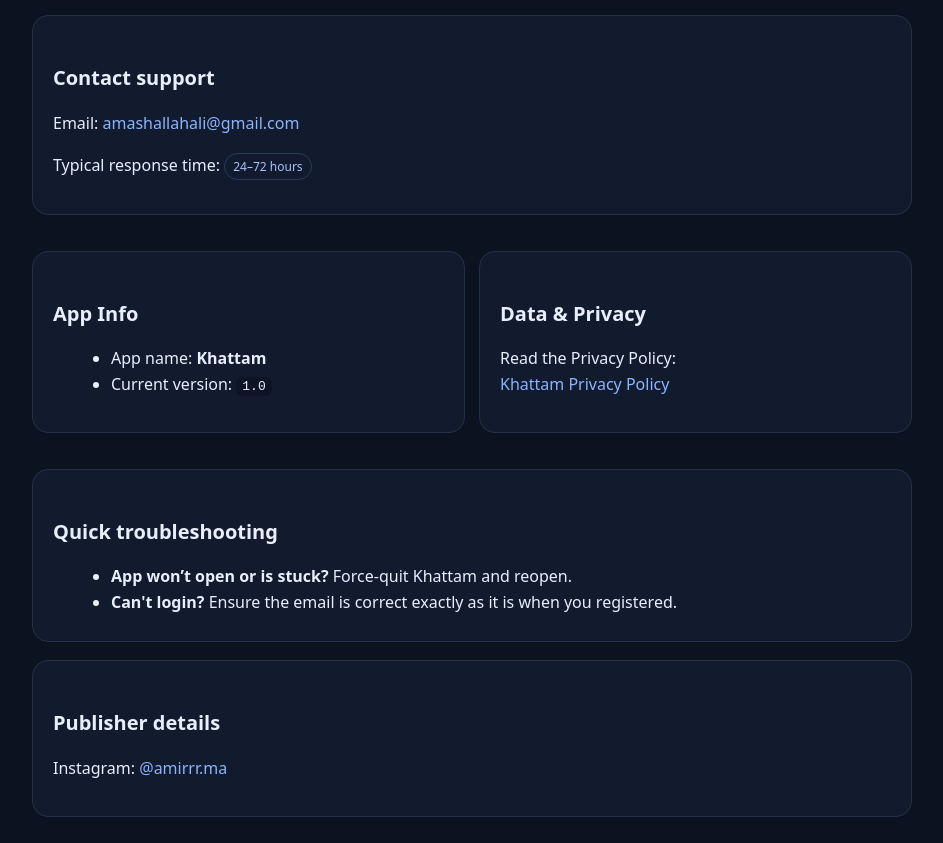
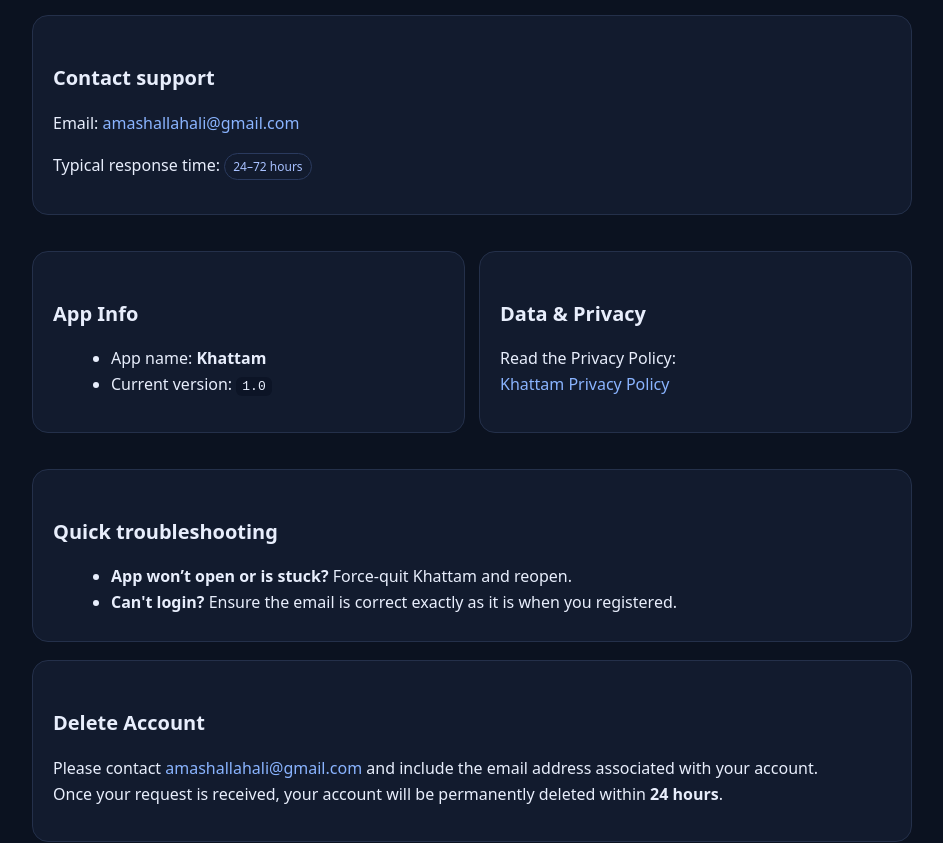
Before and after one commit to am21adk/khattam-support, a plain HTML site: page index.html in a window 1280 px wide. Shown: the part 138-981 px from the top of the page, without its empty margins (168-1111 px from the left). Drawn offline with Linux system fonts and the light colour scheme.

Commit message:
Update index.html

```diff
--- a/index.html
+++ b/index.html
@@ -140,10 +140,15 @@
         </ul>
       </section>
 
+      <section class="card">
+        <h2>Delete Account</h2>
+        <p>
+            Please contact <a href="mailto:amashallahali@gmail.com">amashallahali@gmail.com</a> and include the email address associated with your account.</br>Once your request is received, your account will be permanently deleted within <strong>24 hours</strong>.
+        </p>
       </section>
 
       <section class="card">
-        <h2>Publisher details</h2>
+        <h2>Publisher Details</h2>
         <p>
           Instagram:
           <a href="https://www.instagram.com/amirrr.ma?igsh=MXgwcXI0aGJrdWc1dw%3D%3D&utm_source=qr"
```
